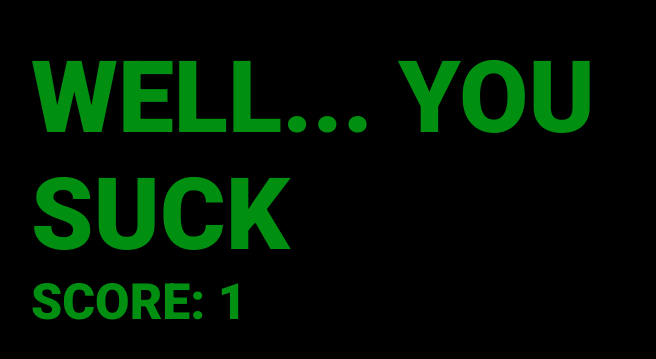
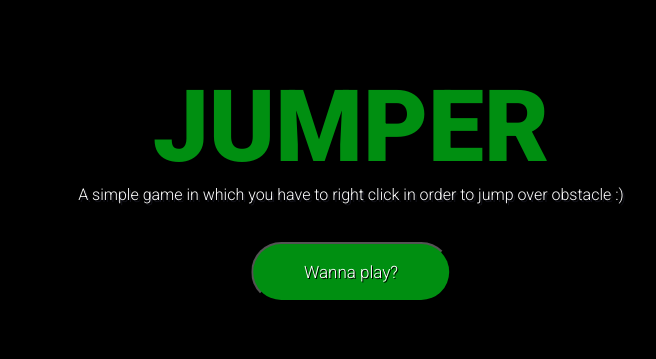
Before and after one commit to Jobrzut/Jumper, a plain HTML site: page index.html in a window 1280 px wide. Shown: the part 215-574 px from the top of the page, without its empty margins (289-945 px from the left). Drawn offline with Linux system fonts and the light colour scheme.

Commit message:
Add files via upload

```diff
--- a/app.js
+++ b/app.js
@@ -3,6 +3,17 @@ var przeszkoda = document.getElementById("przeszkoda")
 var sekundy = 0;
 var licznik = document.getElementById('liczba')
 var wynik = document.getElementById('h2suck')
+
+function gra(){
+    kontener.style.display = "block";
+    witaj.style.display = "none";
+
+    setInterval(function dodawanieSekund() {
+        sekundy = sekundy + 1;
+        licznik.innerText = sekundy;
+        console.log(sekundy);
+    }, 1000);
+}
 
 function skok() {
 
@@ -26,10 +37,3 @@ var sprawdzSmierc = setInterval(function() {
         wynik.innerText = "Score: " + sekundy;
     }
 },10);
-
-
-setInterval(function dodawanieSekund() {
-    sekundy = sekundy + 1;
-    licznik.innerText = sekundy;
-    console.log(sekundy);
-}, 1000);
--- a/index.html
+++ b/index.html
@@ -1,5 +1,5 @@
 <!DOCTYPE html>
-<html lang="en" onclick="skok()">
+<html lang="en">
 <head>
     <meta charset="UTF-8">
     <meta http-equiv="X-UA-Compatible" content="IE=edge">
@@ -9,11 +9,16 @@
     <title>Jumper</title>
 </head>
 <body>
+  <div id="witaj">
+    <h1 id="jumper">Jumper</h1>
+    <a id="description">A simple game in which you have to right click in order to jump over obstacle :)</a>
+    </br><a><button class="start" onclick="gra()">Wanna play?</button></a>
+  </div>
   <div id="suck">
-    <h1 id="h1suck">Well... You suck</h1>
+    <h1 id="h1suck">Well... You suck!</h1>
     <h2 id="h2suck">Score:</h2>
   </div>
-    <div id="kontener">
+    <div id="kontener" onclick="skok()">
         <div id="gra">
             <div id="licznik"><a id="liczba">0</a></div>
             <div id="postac"></div>
--- a/style.css
+++ b/style.css
@@ -1,4 +1,4 @@
-@import url('https://fonts.googleapis.com/css2?family=Roboto:wght@900&display=swap');
+@import url('https://fonts.googleapis.com/css2?family=Roboto:wght@300;900&display=swap');
 
 * {
     padding: 0;
@@ -6,8 +6,53 @@
     background-color: black;
 }
 
+#witaj {
+    position: absolute;
+    left: 50%;
+    top: 50%;
+    -webkit-transform: translate(-50%, -50%);
+    transform: translate(-50%, -50%);
+    display: flex;
+    flex-direction: column;
+    text-align: center;
+}
+
+#jumper {
+    color: #008F11;
+    text-transform: uppercase;
+    font-family: 'Roboto', sans-serif;
+    font-size: 100px;
+
+}
+
+#description {
+    color: white;
+    font-family: 'Roboto', sans-serif;
+    font-weight: 300;
+    text-shadow: 2px 2px #13131c;
+}
+
 #kontener {
+    display: none;
+}
 
+.start {
+    background-color: #008F11;
+    margin-top: 20px;
+    width: 200px;
+    height: 60px;
+    border-radius: 100px;
+    font-family: 'Roboto', sans-serif;
+    font-size: 17px;
+    font-weight: 200;
+    color: white;
+    text-shadow: 1px 1px black;
+    transition: transform 1s ease;
+    position: relative;
+}
+
+.start:hover {
+    background-color: #003B00;
 }
 
 #gra {
```
